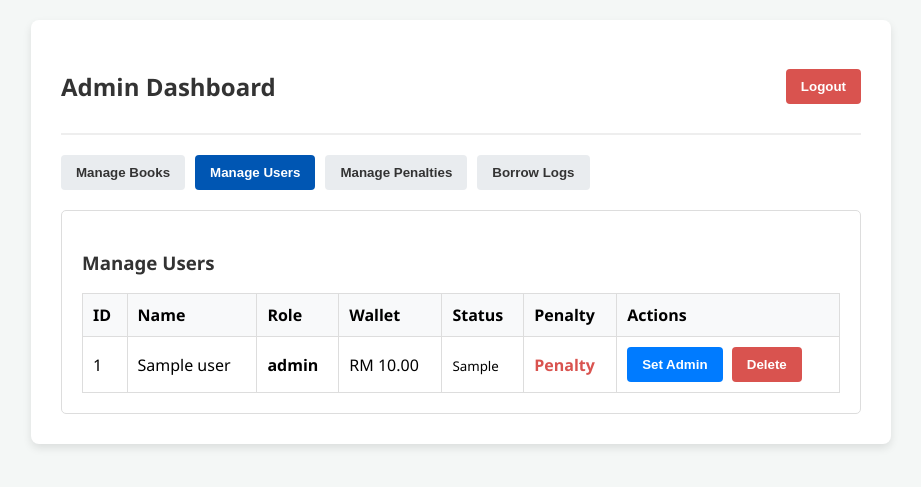
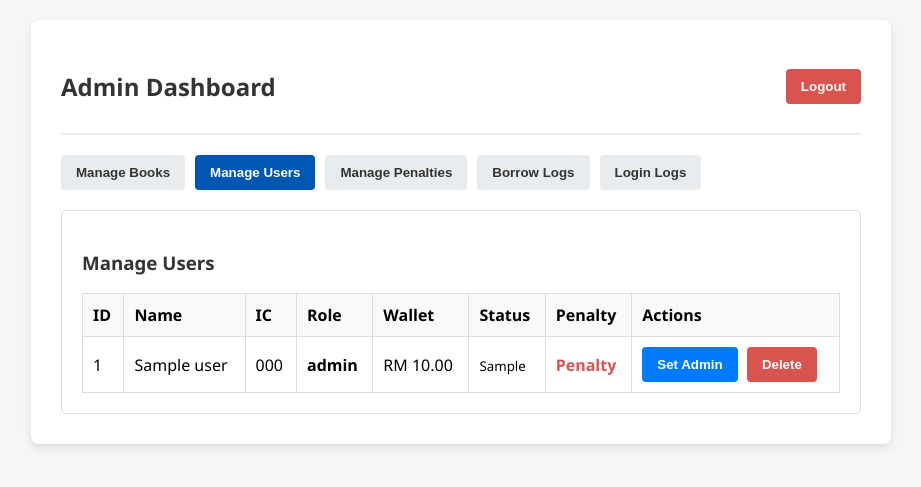
Before and after one commit to FBColdBrew/Database_Assignment, a Flask app: template templates/prototype.html in a window 1280 px wide, after a click on "Manage Users". Shown: the top 487 px of the page, without its empty margins (179-1100 px from the left). Run offline with Flask 3, Linux system fonts and the light colour scheme; the visitor is signed in with stand-in values (Sample User, id 1); the template is opened without the code that fills it: most values are stand-ins (such as "Sample title", 1, 10 or a date in 2020); one stand-in notice (Sample message) is shown.

Commit message:
Update prototype.html

```diff
--- a/templates/prototype.html
+++ b/templates/prototype.html
@@ -27,10 +27,18 @@
     {% with messages = get_flashed_messages(with_categories=true) %}
       {% if messages %}
         {% for category, message in messages %}
-    <div class="flash-message" style="padding: 15px; margin: 20px auto; max-width: 800px; text-align: center; font-weight: bold; border-radius: 4px; color: white; background-color: {{ '#d9534f' if category == 'error' else '#28a745' }}; transition: opacity 0.5s ease;">
-        {{ message }}
-    </div>
-{% endfor %}
+
+          {% if category == 'error' %}
+            <div class="flash-message" style="padding: 15px; margin: 20px auto; max-width: 800px; text-align: center; font-weight: bold; border-radius: 4px; color: white; background-color: #d9534f; transition: opacity 0.5s ease;">
+              {{ message }}
+            </div>
+          {% else %}
+            <div class="flash-message" style="padding: 15px; margin: 20px auto; max-width: 800px; text-align: center; font-weight: bold; border-radius: 4px; color: white; background-color: #28a745; transition: opacity 0.5s ease;">
+              {{ message }}
+            </div>
+          {% endif %}
+
+        {% endfor %}
       {% endif %}
     {% endwith %}
 
@@ -49,6 +57,7 @@
         <h2 style="text-align: center;">Register Account</h2>
         <form action="/register" method="POST">
             <input type="text" name="name" placeholder="Full Name" required>
+            <input type="text" name="ic_number" placeholder="IC Number (e.g., 030510123456)" required maxlength="12">
             <input type="email" name="email" placeholder="Email Address" required>
             <input type="text" name="username" placeholder="Choose Username" required>
             <input type="password" name="password" placeholder="Create Password" required>
@@ -64,11 +73,13 @@
             <form action="/logout"><button class="btn-danger">Logout</button></form>
         </div>
 
+
         <div class="nav-tabs">
             <button onclick="showTab('adm-books', this)" class="active">Manage Books</button>
             <button onclick="showTab('adm-users', this)">Manage Users</button>
             <button onclick="showTab('adm-penalties', this)">Manage Penalties</button>
             <button onclick="showTab('adm-logs', this)">Borrow Logs</button>
+            <button onclick="showTab('adm-login-logs', this)">Login Logs</button>
         </div>
 
         <div id="adm-books" class="panel">
@@ -103,14 +114,18 @@
                 <tr>
                     <th>ID</th>
                     <th>Name</th>
+                    <th>IC</th>
                     <th>Role</th>
                     <th>Wallet</th>
-                    <th>Status</th> <th>Penalty</th> <th>Actions</th>
+                    <th>Status</th>
+                    <th>Penalty</th>
+                    <th>Actions</th>
                 </tr>
                 {% for user in data.users %}
                 <tr>
                     <td>{{ user.ID }}</td>
                     <td>{{ user.Name }}</td>
+                    <td>{{ user.ICNumber }}</td>
                     <td><strong>{{ user.Role }}</strong></td>
                     <td>RM {{ "%.2f"|format(user.Wallet) }}</td>
 
@@ -158,6 +173,36 @@
                 <tr><th>User</th><th>Book</th><th>Borrow Date</th><th>Due Date</th><th>Status</th></tr>
                 {% for log in data.logs %}
                 <tr><td>{{ log.UserName }}</td><td>{{ log.BookTitle }}</td><td>{{ log.BorrowDate }}</td><td>{{ log.DueDate }}</td><td>{{ log.Status }}</td></tr>
+                {% endfor %}
+            </table>
+        </div>
+
+        <div id="adm-login-logs" class="panel hidden">
+            <h3>System Login History</h3>
+            <table>
+                <tr>
+                    <th>Time</th>
+                    <th>Attempted Username</th>
+                    <th>Status</th>
+                    <th>Details</th>
+                </tr>
+                {% for log in data.login_logs %}
+                <tr>
+                    <td>{{ log.AttemptTime }}</td>
+                    <td>{{ log.Username }}</td>
+
+                    <td>
+                        {% if log.Status == 'Success' %}
+                            <span style="color: #28a745; font-weight: bold;">{{ log.Status }}</span>
+                        {% else %}
+                            <span style="color: #d9534f; font-weight: bold;">{{ log.Status }}</span>
+                        {% endif %}
+                    </td>
+
+                    <td>{{ log.Reason }}</td>
+                </tr>
+                {% else %}
+                <tr><td colspan="4" style="text-align: center;">No login attempts recorded yet.</td></tr>
                 {% endfor %}
             </table>
         </div>
@@ -227,16 +272,23 @@
         <div id="mem-return" class="panel hidden">
             <h3>Return Book & Penalties</h3>
             <table>
-                <tr><th>Book Title</th><th>Due Date</th><th>Status</th><th>Action</th></tr>
+                <tr>
+                    <th>Book Title</th>
+                    <th>Due Date</th>
+                    <th>Status</th>
+                    <th>Action</th>
+                </tr>
                 {% for loan in data.my_loans %}
                 <tr>
                     <td>{{ loan.Title }}</td>
                     <td>{{ loan.DueDate }}</td>
 
-                    <td> style="color: {{ 'red' if loan.Status == 'Late' else 'green' }}; font-weight: bold;"
-                        {{ loan.Status }}
+                    <td>
                         {% if loan.Status == 'Late' %}
-                            <br><small>(RM {{ "%.2f"|format(loan.Fine) }})</small>
+                            <span style="color: #d9534f; font-weight: bold;">Late</span>
+                            <br><small style="color: #d9534f; font-weight: bold;">(RM {{ "%.2f"|format(loan.Fine) }})</small>
+                        {% else %}
+                            <span style="color: #28a745; font-weight: bold;">{{ loan.Status }}</span>
                         {% endif %}
                     </td>
 
@@ -375,7 +427,6 @@
                 document.getElementById('role-form').submit();
             }
         }
-
     </script>
 </body>
 </html>
```
